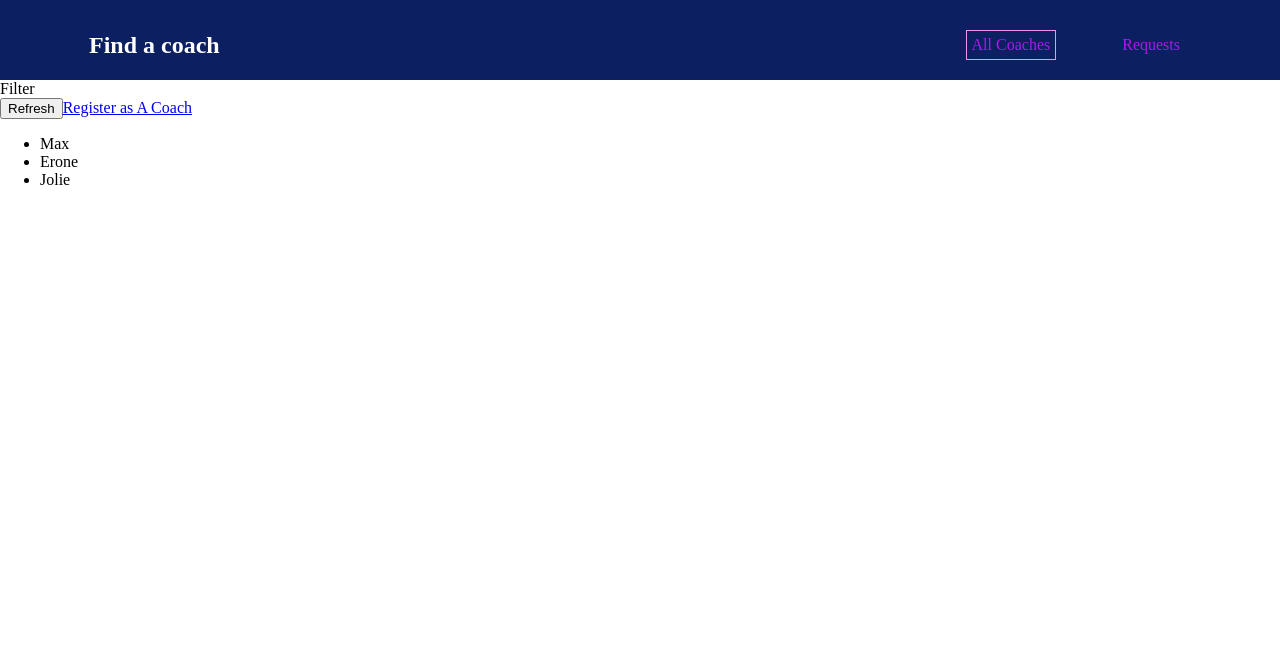
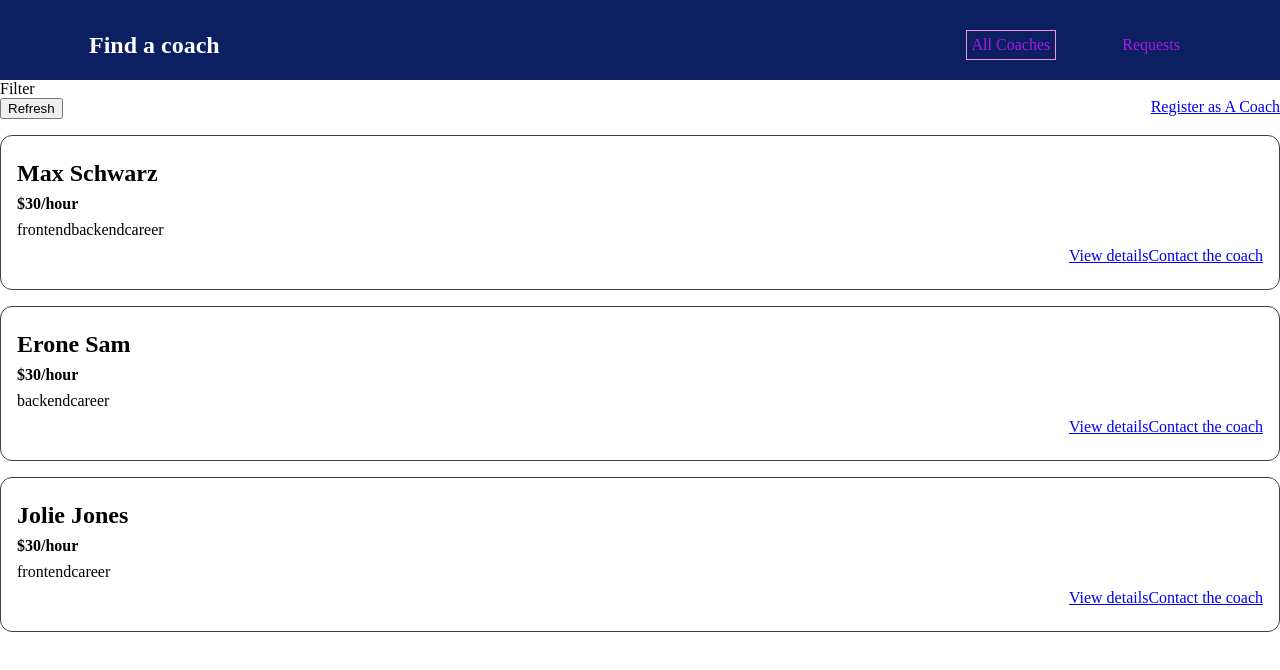
Before and after one commit to Lime5005/VueJS, a Vue app in the folder find-a-coach-project/: page /coaches in a window 1280 px wide. Shown: the top 670 px of the page. Built offline with nearby package versions, Linux system fonts and the light colour scheme; a web font is replaced by a local one.

Commit message:
show coach details

```diff
--- a/find-a-coach-project/src/pages/coaches/coachDetail.vue
+++ b/find-a-coach-project/src/pages/coaches/coachDetail.vue
@@ -2,5 +2,5 @@
   Details of the coach:
   <router-view></router-view>
     <!-- if there is a child route, you have to add the router-view on the parent -->
-    <router-link to="/contact">Contact</router-link>
+    <router-link to="contact">Contact</router-link>
 </template>
--- /dev/null
+++ b/find-a-coach-project/src/pages/coaches/coachItem.vue
@@ -0,0 +1,59 @@
+<template>
+  <li>
+    <h3>{{ fullName }}</h3>
+    <h4>${{ rate }}/hour</h4>
+    <div>
+      <span v-for="area in areas" :key="area">{{ area }}</span>
+    </div>
+    <div class="actions">
+      <router-link :to="coachDetailLink">View details</router-link>
+      <router-link :to="contactCoachLink">Contact the coach</router-link>
+    </div>
+  </li>
+</template>
+
+<script>
+export default {
+  props: ['id', 'firstName', 'lastName', 'rate', 'areas'],
+  computed: {
+    fullName() {
+      return this.firstName + ' '+ this.lastName;
+    },
+    coachDetailLink() {
+      return '/coaches/' + this.id;
+      //return this.$route.path + '/' + this.id
+    },
+    contactCoachLink() {
+      return '/coaches/' + this.id + '/contact';
+      //return this.$route.path + '/' + this.id + '/contact';
+    }
+  }
+}
+</script>
+
+<style scoped>
+li {
+  margin: 1rem 0;
+  border: 1px solid #424242;
+  border-radius: 12px;
+  padding: 1rem;
+}
+
+h3 {
+  font-size: 1.5rem;
+}
+
+h3,
+h4 {
+  margin: 0.5rem 0;
+}
+
+div {
+  margin: 0.5rem 0;
+}
+
+.actions {
+  display: flex;
+  justify-content: end;
+}
+</style>
--- a/find-a-coach-project/src/pages/coaches/coachesList.vue
+++ b/find-a-coach-project/src/pages/coaches/coachesList.vue
@@ -3,13 +3,23 @@
     Filter
   </section>
   <section>
-    <div class="control">
+    <div class="controls">
       <button>Refresh</button>
       <router-link to="/register">Register as A Coach</router-link>
     </div>
     <ul v-if="hasCoaches">
-      <li v-for="coach in filteredCoaches" :key="coach.id">
+<!--       <li v-for="coach in filteredCoaches" :key="coach.id">
         {{ coach.firstName }}
+      </li> -->
+      <li>
+        <coach-item v-for="coach in filteredCoaches"
+        :key="coach"
+        :id="coach.id"
+        :firstName="coach.firstName"
+        :lastName="coach.lastName"
+        :rate="coach.hourlyRate"
+        :areas="coach.areas">
+        </coach-item>
       </li>
     </ul>
     <h3 v-else>No coaches found.</h3>
@@ -17,8 +27,12 @@
 </template>
 
 <script>
+import coachItem from './coachItem.vue';
 
 export default {
+  components: {
+    coachItem
+  },
   computed: {
     filteredCoaches() {
       return this.$store.getters['coaches/coaches']
@@ -29,3 +43,16 @@ export default {
   }
 }
 </script>
+
+<style scoped>
+ul {
+  list-style: none;
+  margin: 0;
+  padding: 0;
+}
+
+.controls {
+  display: flex;
+  justify-content: space-between;
+}
+</style>
```
